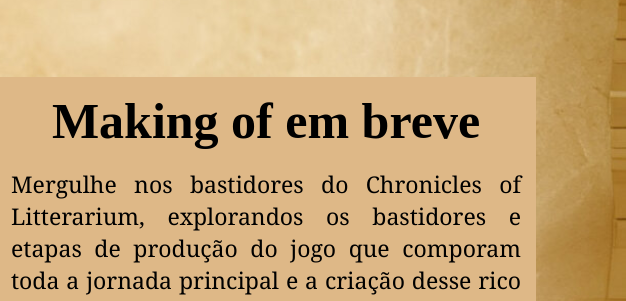
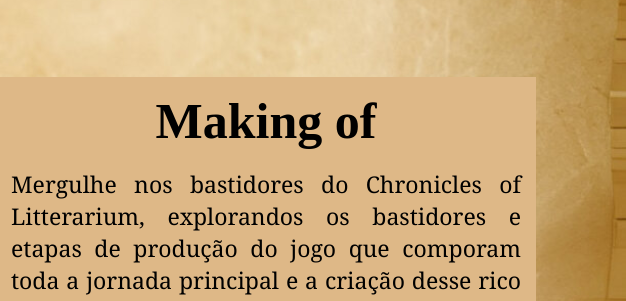
Before and after one commit to guaranigames/guaranigames.github.io, a plain HTML site: page index.html in a window 1280 px wide. Shown: the part 351-652 px from the top of the page, 654-1280 px from the left. Drawn offline with Linux system fonts and the light colour scheme.

Commit message:
Add files via upload

```diff
--- a/index.html
+++ b/index.html
@@ -45,7 +45,7 @@
     <div id="trailer">
     <div id="video"><iframe width="560" height="315" src="https://www.youtube.com/embed/lUUhExbRgdY?si=V0i-9BUY-1LrLQ3u" title="YouTube video player" frameborder="0" allow="accelerometer; autoplay; clipboard-write; encrypted-media; gyroscope; picture-in-picture; web-share" referrerpolicy="strict-origin-when-cross-origin" allowfullscreen></iframe></div>
     <div id="inf">
-        <h1 id="h1">Making of em breve</h1><br>
+        <h1 id="h1">Making of</h1><br>
         <p id="legenda1" style="font-size: 23px;">
         Mergulhe nos bastidores do Chronicles of Litterarium, explorandos os bastidores e etapas de produção do jogo que comporam toda a jornada principal e a criação desse rico universo. Conheça a nossa equipe, os nossos desafios, inspirações e entre outros detalhes imperdíveis. Assista agora o nosso making of.
         </p>
```
